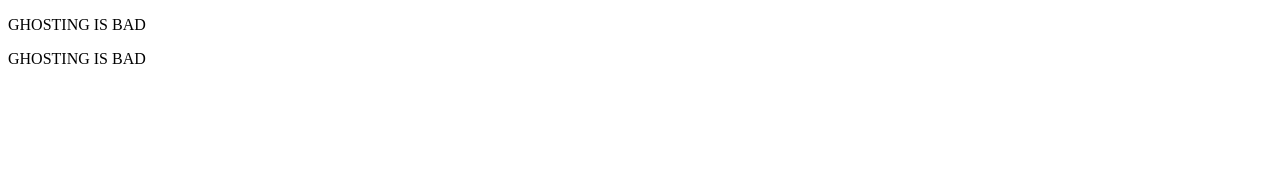
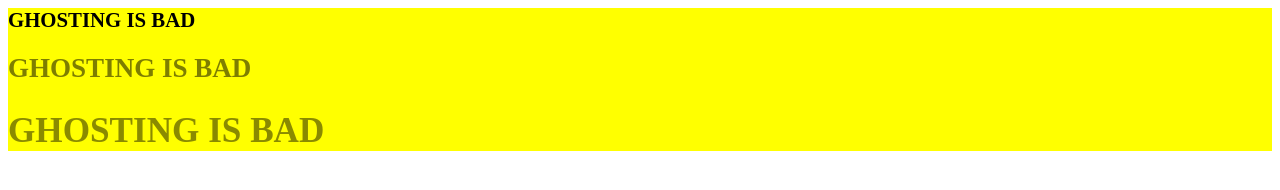
Before and after one commit to jbrooks8/Design-2B_2024, a plain HTML site: page Maxims/linking.html in a window 1280 px wide. Drawn offline with Linux system fonts and the light colour scheme.

Commit message:
Update linking.html

```diff
--- a/Maxims/linking.html
+++ b/Maxims/linking.html
@@ -6,8 +6,9 @@
     <link rel="stylesheet" href="style.css">
 </head>
 <body>
-    <p id="LineOne">GHOSTING IS BAD</p>
-    <p id="LineTWO">GHOSTING IS BAD</p>
+    <div class="Light">GHOSTING IS BAD</p>
+    <div class="medium">GHOSTING IS BAD</p>
+    <div class="heavy">GHOSTING IS BAD</p>
 
 </body>
 </html>
```
